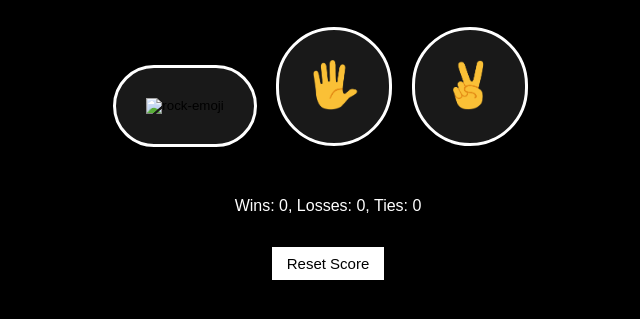
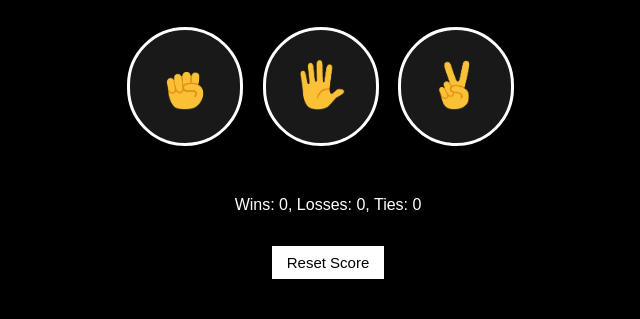
Before and after one commit to AyeshaSeemab93/Rock-Paper-Scissors-Game-using-JAVA-SCRIPT, a plain HTML site: page index.html in a window 1280 px wide. Shown: the part 117-436 px from the top of the page, without its empty margins (312-952 px from the left). Drawn offline with Linux system fonts and the light colour scheme.

Commit message:
links improvement

```diff
--- a/index.html
+++ b/index.html
@@ -14,7 +14,7 @@
   <p class="title">Rock Paper Scissor</p>
 
 <button class= "js-rock-button rock">
-<img src=".iImages/rock-emoji.png" alt="rock-emoji">
+<img src="./images/rock-emoji.png" alt="rock-emoji">
 </button>
 
 <button class= "js-paper-button paper"><img src="./images/paper-emoji.png" alt="paper-emoji">
```
